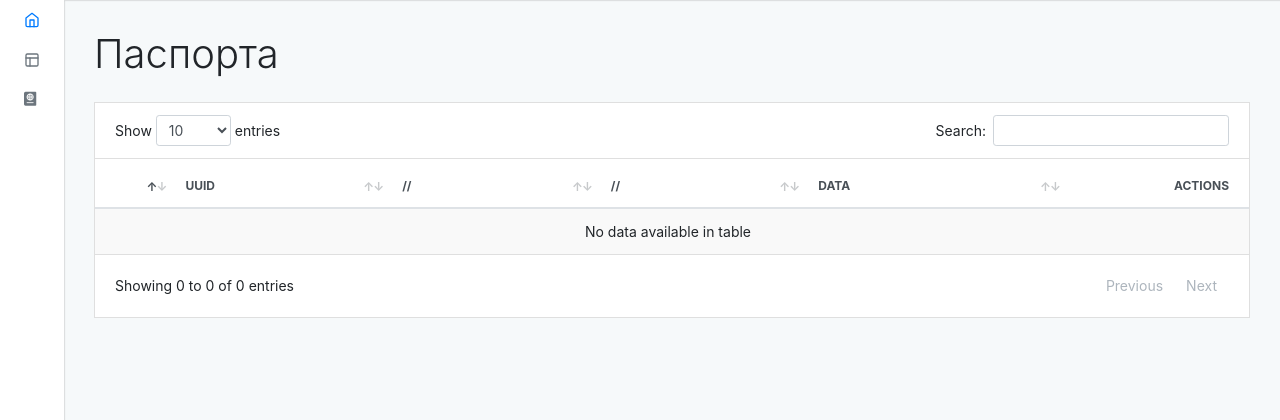
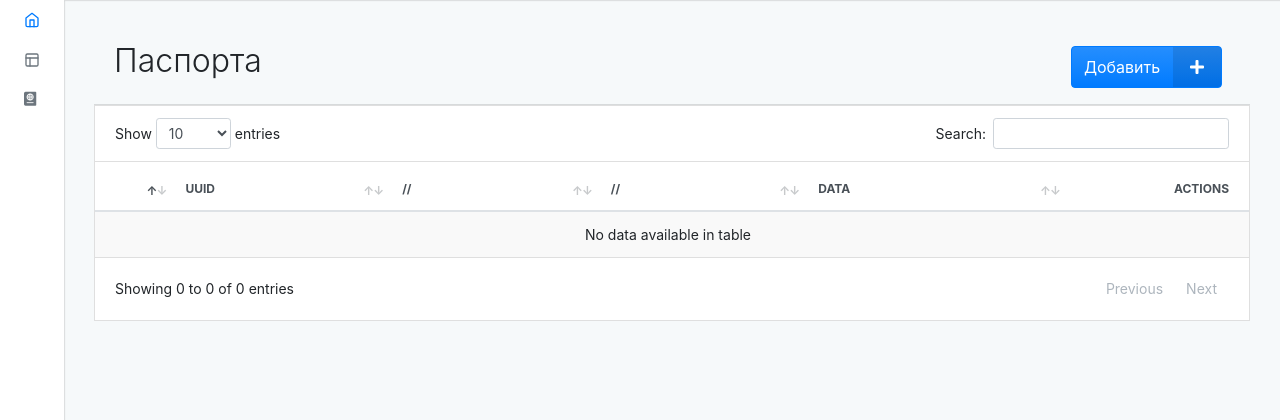
Before and after one commit to sergeymsui/company_passport_3, a Django app: template templates/passports.html in a window 1280 px wide. Shown: the part 56-476 px from the top of the page. Run offline with Django 3.2, Linux system fonts and the light colour scheme; the template is opened without the code that fills it, so the values that code supplies are empty; some libraries are stand-ins or nearby versions.

Commit message:
Добавлена форма для загрузки файла

```diff
--- a/app/urls.py
+++ b/app/urls.py
@@ -9,4 +9,5 @@ urlpatterns = [
     path('passports', views.PassportsView.as_view()),
     path('passports/<str:uuid>/<str:uuidp>', views.PassportIDConcreteView.as_view()),
     path('passports/<str:uuid>', views.PassportIDView.as_view()),
+    path('load', views.PasslortLoadView.as_view())
 ]
--- a/templates/passports.html
+++ b/templates/passports.html
@@ -8,9 +8,31 @@
 <div class="adminx-main-content">
     <div class="container-fluid">
 
+        {% comment %}
         <div class="pb-3">
             <h1>Паспорта</h1>
         </div>
+        {% endcomment %}
+
+        <div class="card-header">
+            <div class="media align-items-center">
+                <div class="media-body">
+                    <h2 class="card-title">Паспорта</h2>
+                </div>
+                <div class="media-right">
+                    {% comment %} <a class="btn btn-sm btn-primary" href="#">Quiz results</a> {% endcomment %}
+                    <a href="#" class="btn btn-labeled-right btn-primary mr-2">
+                      <span class="btn-label">
+                        <i class="fas fa-plus"></i>
+                      </span>
+                        <span class="btn-text">
+                        Добавить
+                      </span>
+                    </a>
+                </div>
+            </div>
+        </div>
+
 
         <div class="row">
             <div class="col">
@@ -93,7 +115,8 @@
                                     </table>
                                 </div>
                             </div>
-                            {% comment %} <div class="row">
+                            {% comment %}
+                            <div class="row">
                                 <div class="col-sm-12 col-md-5">
                                     <div class="dataTables_info" id="DataTables_Table_0_info" role="status"
                                          aria-live="polite">Showing 1 to 10 of 47 entries
@@ -134,7 +157,8 @@
                                         </ul>
                                     </div>
                                 </div>
-                            </div> {% endcomment %}
+                            </div>
+                            {% endcomment %}
                         </div>
                     </div>
                 </div>
```
Also changed, not shown: app/views.py (+9 -0 lines), templates/pload.html (added, +62 -0 lines), static/server.js (line endings or trailing spaces).
